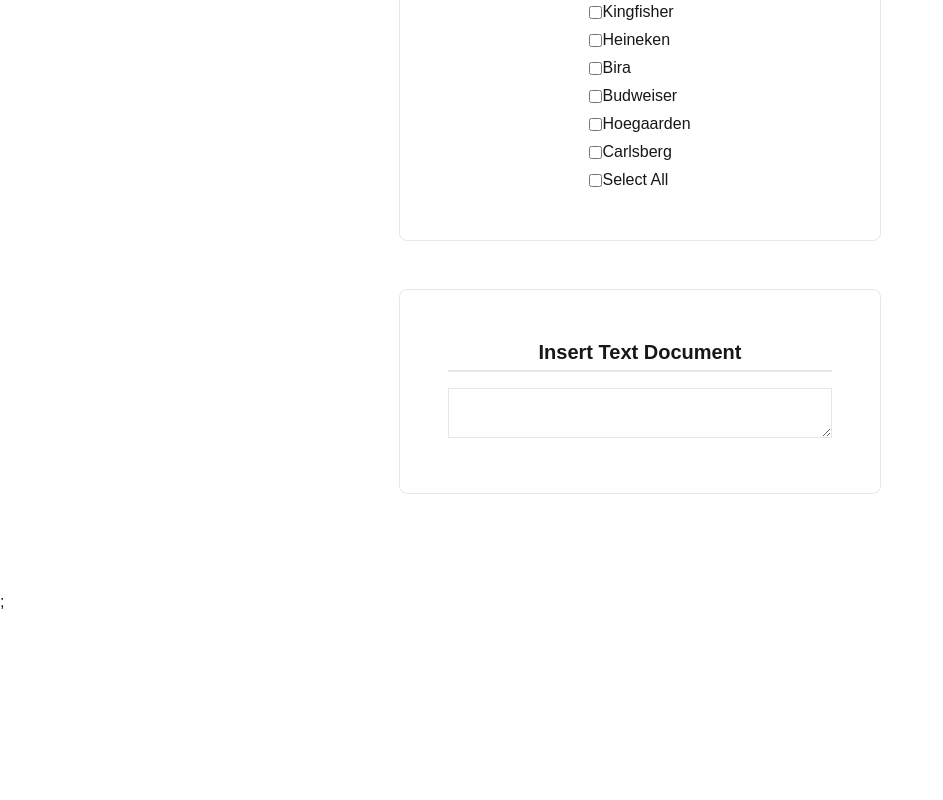
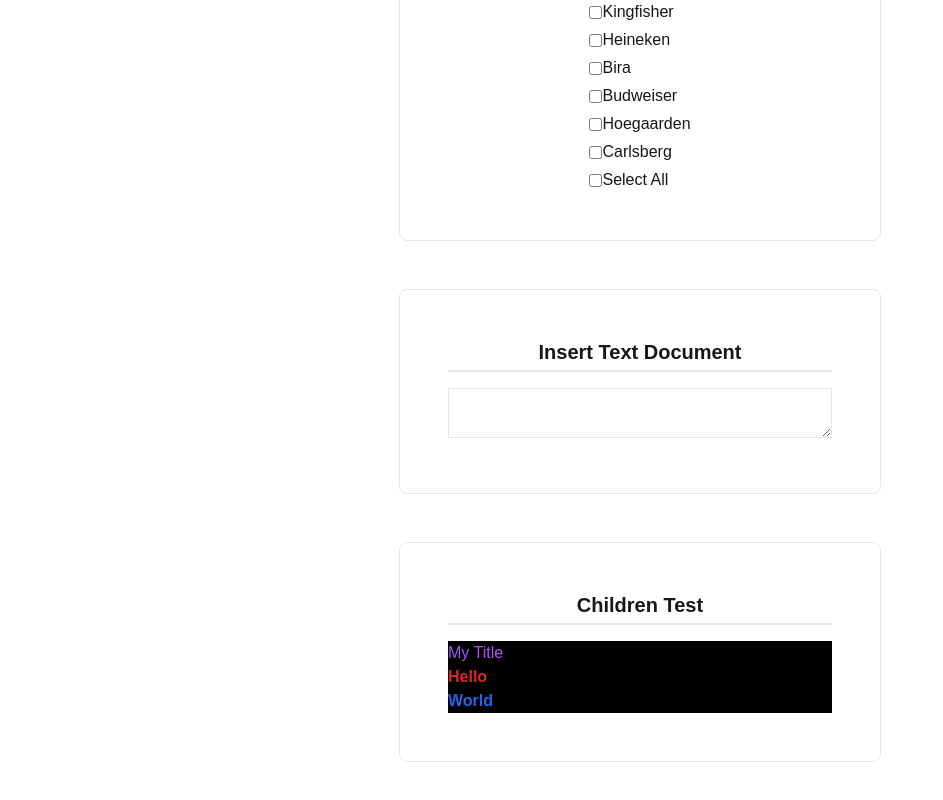
Before and after one commit to JustinDosaj/nextjs-exercises, a Next.js app: page / in a window 1280 px wide. Shown: the part 944-1744 px from the top of the page, without its empty margins (0-943 px from the left). Before the commit the page ends 1558 px from the top, so only its background shows below. Built offline with nearby package versions, Linux system fonts and the light colour scheme.

Commit message:
Test Component

```diff
--- /dev/null
+++ b/src/components/TestChild.tsx
@@ -0,0 +1,14 @@
+
+interface ITest {
+    children: React.ReactNode
+    title: string
+}
+
+export function TestChild({children, title}: ITest) {
+    return (
+        <div className="bg-black">
+            <p className="text-purple-500">{title}</p>
+            {children}
+        </div>
+    )
+}
--- /dev/null
+++ b/src/excercises/ChildrenTest.tsx
@@ -0,0 +1,24 @@
+import React from "react"
+import { Title } from "@/components/Title"
+import { Container } from "@/components/Container"
+import { TestChild } from "@/components/TestChild"
+
+export function ChildrenTest() {
+    return (
+        <Container>
+
+            {/* Problem Description */}
+            <Title title={"Children Test"}/>
+
+            <TestChild title="My Title">
+                <div className="text-red-600 font-bold">
+                    Hello
+                </div>
+                <div className="text-blue-600 font-bold">
+                    World
+                </div>
+            </TestChild>
+
+        </Container>
+    )
+}
--- a/src/pages/index.tsx
+++ b/src/pages/index.tsx
@@ -4,6 +4,7 @@
 import { Typewriter } from "@/excercises/TypewriterEffect";
 import { CheckBoxSolution } from "@/excercises/CheckBoxSolution";
 import { InsertTextDoc } from "@/excercises/InsertTextDoc";
+import { ChildrenTest } from "@/excercises/ChildrenTest";
 import LoadingBar from "@/excercises/LoadingBar";
 
 
@@ -22,6 +23,7 @@
         <Typewriter text="Hello World" speed={100}/>
         <CheckBoxSolution/>
         <InsertTextDoc/>
+        <ChildrenTest/>
       </Layout>
   );
 }
```
